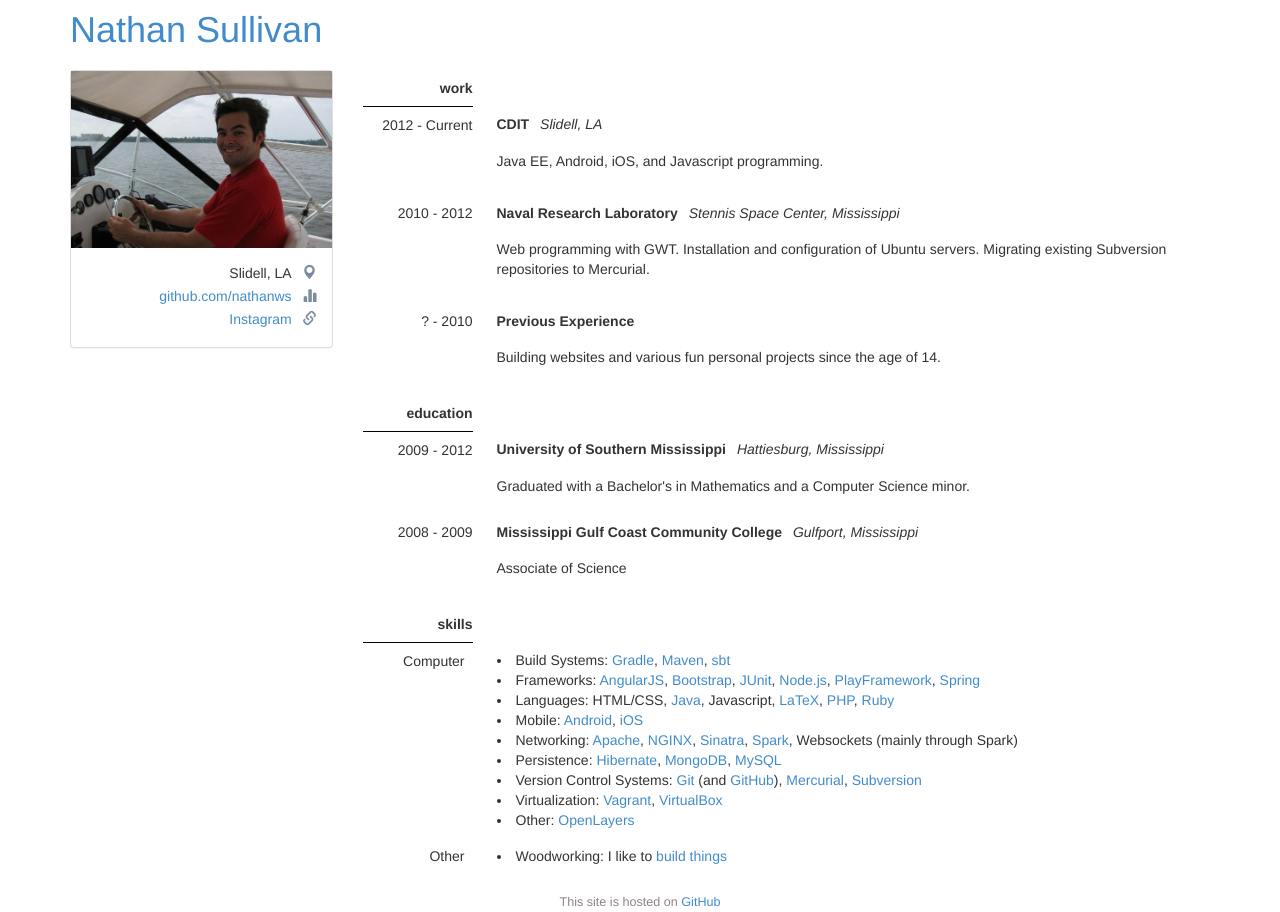
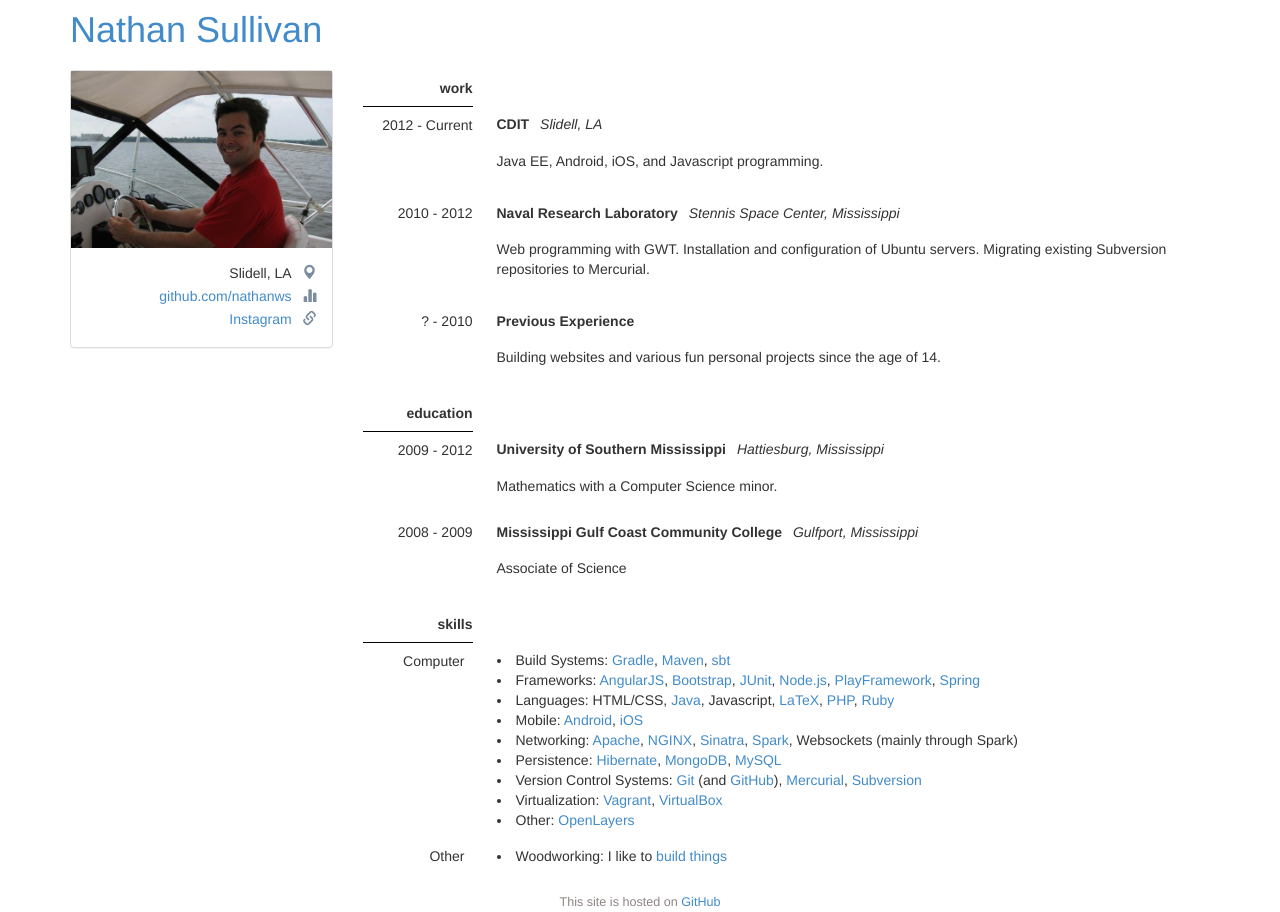
Before and after one commit to nathanws/nathanws.github.io, a Jekyll site: the page built from index.html, in a window 1280 px wide. Built offline with Jekyll 4.4.1, drawn with Linux system fonts in a browser that asks for light colours; Markdown is read by kramdown in place of the engine named in the settings.

Commit message:
Update index.html

```diff
--- a/index.html
+++ b/index.html
@@ -64,7 +64,7 @@ title: Nathan Sullivan - Resume
 	<tr>
 		<td></td>
 		<td class="spacer"></td>
-		<td class="blurb">Graduated with a Bachelor's in Mathematics and a Computer Science minor.</td>
+		<td class="blurb">Mathematics with a Computer Science minor.</td>
 	</tr>
 
 	<tr height=10></tr>
```
